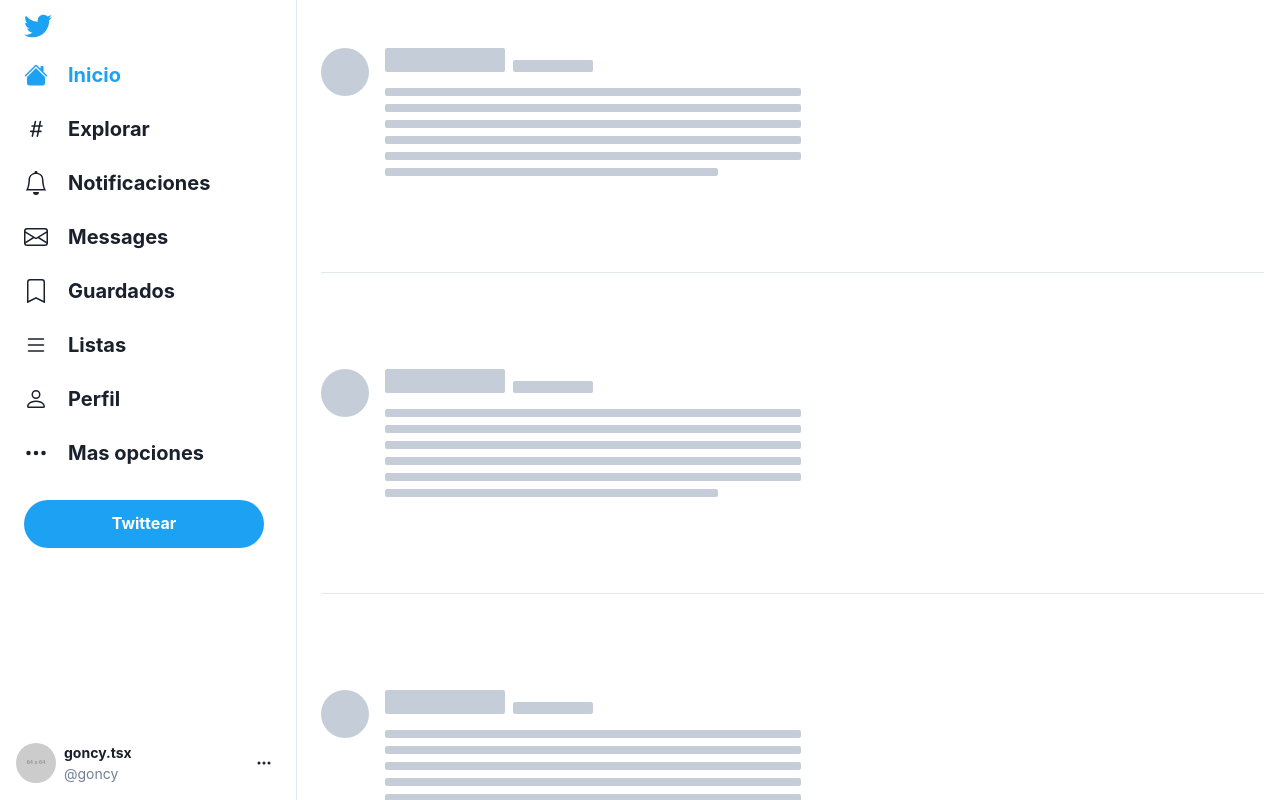
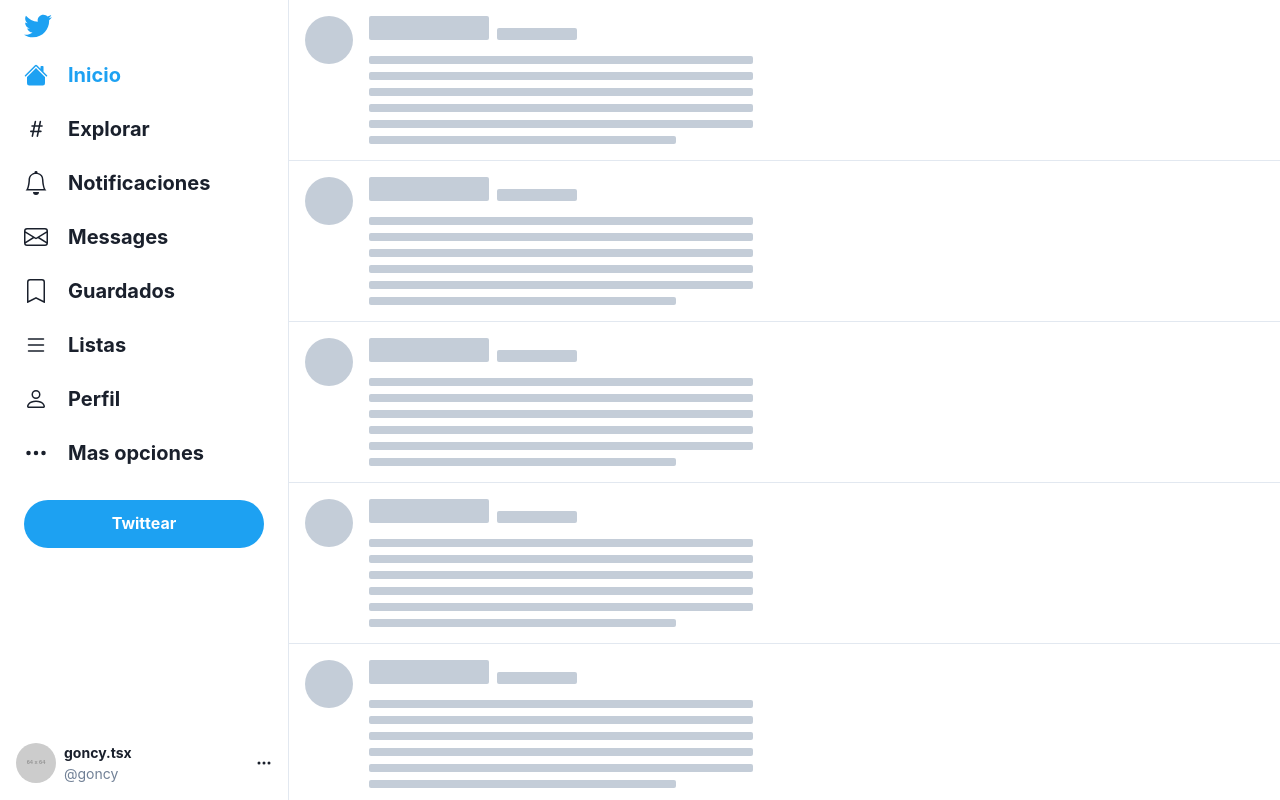
Before and after one commit to goncy/twitter-clone, a React (Vite) app: page /home in a window 1280 px wide. Built offline with nearby package versions, Linux system fonts and the light colour scheme.

Commit message:
Update UI

```diff
--- a/src/layout.tsx
+++ b/src/layout.tsx
@@ -95,7 +95,7 @@
 
   return (
     <Container alignSelf="center" height="100%" maxWidth="container.xl" paddingX={0}>
-      <Stack direction="row" divider={<StackDivider />} height="100%">
+      <Stack direction="row" divider={<StackDivider margin={0} />} height="100%" spacing={0}>
         <Stack justifyContent="space-between">
           <Stack minWidth={72} paddingX={6} paddingY={3} spacing={8}>
             <Stack spacing={5}>
@@ -145,9 +145,7 @@
             <Icon as={BsThreeDots} />
           </Stack>
         </Stack>
-        <Box paddingX={4} width="100%">
-          {children}
-        </Box>
+        <Box width="100%">{children}</Box>
       </Stack>
     </Container>
   );
--- a/src/screens/Feed.tsx
+++ b/src/screens/Feed.tsx
@@ -5,9 +5,9 @@
 
 const FeedScreen: React.FC = () => {
   return (
-    <Stack divider={<StackDivider />} maxHeight="100vh" overflowY="auto" paddingY={12} spacing={24}>
+    <Stack divider={<StackDivider />} maxHeight="100vh" overflowY="auto" spacing={0}>
       {TWEETS.map((index) => (
-        <Stack key={index} direction="row" maxWidth={480} spacing={4}>
+        <Stack key={index} direction="row" maxWidth={480} padding={4} spacing={4}>
           <SkeletonCircle height={12} minHeight={12} minWidth={12} width={12} />
           <Stack spacing={4} width="100%">
             <Stack alignItems="flex-end" direction="row" spacing={2}>
```
